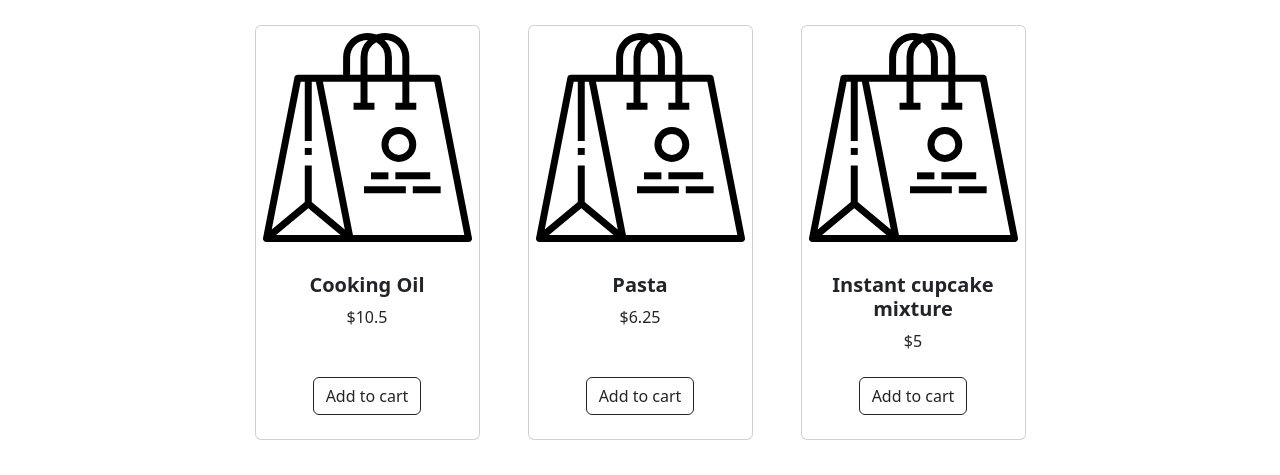
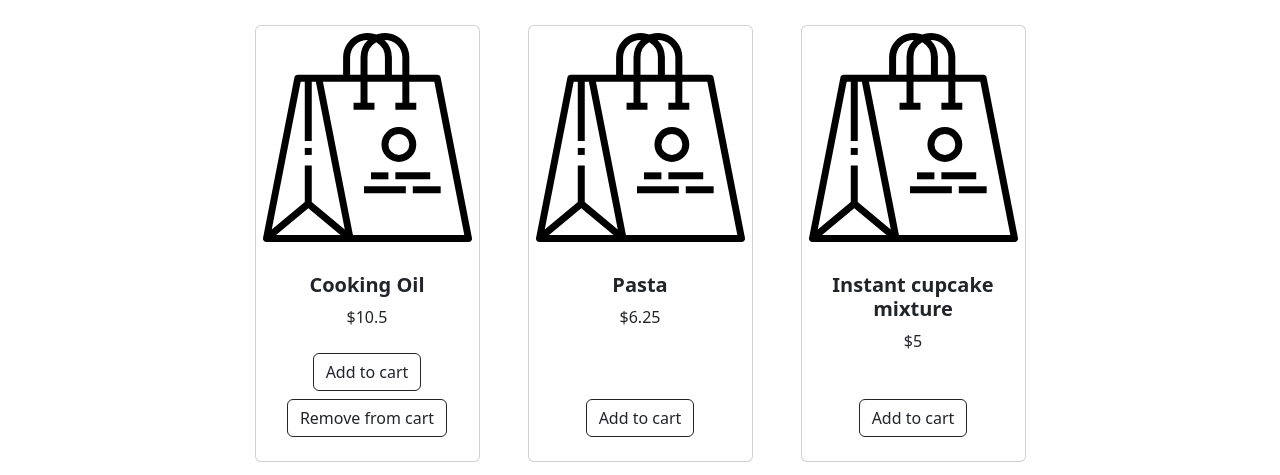
Before and after one commit to marcaixs/sprint2_2, a plain HTML site: page index.html in a window 1280 px wide. Shown: the part 477-952 px from the top of the page. Drawn offline with nearby package versions, Linux system fonts and the light colour scheme.

Commit message:
nivell 2 correcte

```diff
--- a/index.html
+++ b/index.html
@@ -85,6 +85,8 @@
 						<div class="card-footer p-4 pt-0 border-top-0 bg-transparent">
 							<div class="text-center"><button type="button" onclick="buy(1)"
 									class="btn btn-outline-dark">Add to cart</button></div>
+							<div class="text-center pt-2"><button type="button" onclick="removeFromCart(1)"
+									class="btn btn-outline-dark">Remove from cart</button></div>
 						</div>
 					</div>
 				</div>
--- a/js/checkout.js
+++ b/js/checkout.js
@@ -2,6 +2,7 @@
 // Exercise 6
 function validate() {
 	var error = 0;
+	let errorMessage = "";
 	// Get the input fields
 	var fName = document.getElementById("fName");
 	var fEmail = document.getElementById("fEmail");
@@ -64,10 +65,10 @@ function validate() {
 	};
 
 	if(error>0){
-		alert("Error");
+		alert("Please enter all fields correctly");
 		return false;
 	}else{
-		alert("OK");
+		alert("OSubmitted form.");
 		return true;
 	};
 
--- a/js/shop.js
+++ b/js/shop.js
@@ -161,21 +161,20 @@ function printCart() {
 
 // Exercise 7
 function removeFromCart(id) {
-    for(let i; cart.length; i++){
-        if (cart[i].id == id){
-            if (cart[i].quantity == 1){
+    for (i of cart){
+        if (i.id == id){
+            if (i.quantity == 1){
                 cart.splice(i, 1);
                 total -=1;
             }
-            if(cart[i].quantity > 1){
-                cart[i].quantity =- 1;
+            if(i.quantity > 1){
+                i.quantity = i.quantity - 1;
                 total -=1;
             }
         }
     }
     applyPromotionsCart();
     document.getElementById("count_product").innerHTML = total;
-    console.log(cart);
 }
 
 
```
